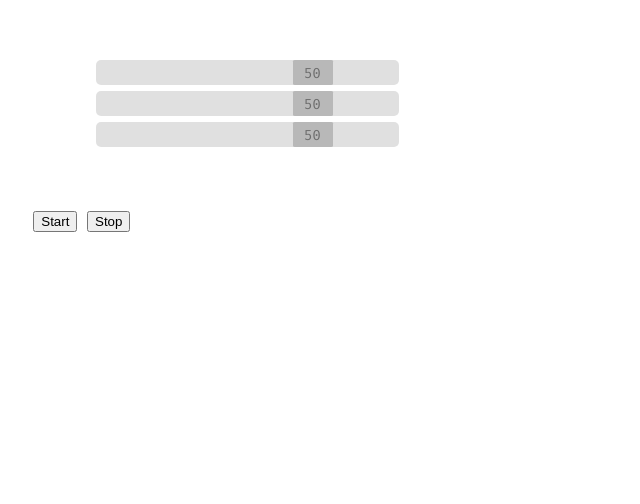
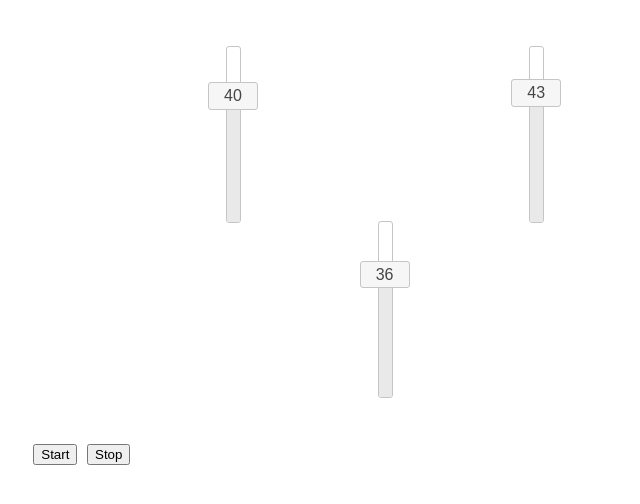
Before and after one commit to Vbtesh/vbtesh.github.io, a plain HTML site: page experiment.html in a window 1280 px wide. Both pictures are taken after a click on the button "Start". Shown: the part 204-708 px from the top of the page, without its empty margins (0-640 px from the left). Drawn offline with nearby package versions, Linux system fonts and the light colour scheme.

Commit message:
Sliders implemented with basic OU process

```diff
--- a/CSS/slider.css
+++ /dev/null
@@ -1,69 +0,0 @@
-@font-face {
-  font-family: linowrite;
-  src: url("../fonts/linowrite.ttf");
-}
-@font-face {
-  font-family: bellerose;
-  src: url("../fonts/Bellerose.ttf");
-}
-html {
-font-family: 'Fira Mono', 'Ubuntu Mono', monospace;
-}
-
-.colleft {
-  margin: 2%;
-}
-
-.slider_container {
-  width: 50%;
-  margin: 5%;
-}
-
-.range-slider {
-  margin: 5%;
-}
-
-.slider {
-  -webkit-appearance: none;
-  width: 50%;
-  border-radius: 5px;
-  background: #d3d3d3;
-  outline: none;
-  opacity: 0.7;
-  -webkit-transition: .2s;
-  transition: opacity .2s;
-}
-
-.slider::-webkit-slider-thumb {
-  -webkit-appearance: none;
-  appearance: none;
-  width: 40px;
-  height: 25px;
-  border-radius: 5%;
-  background: rgba(72, 72, 72, 0.401);
-  cursor: pointer;
-}
-
-.slider::-moz-range-thumb {
-  width: 25px;
-  height: 25px;
-  border-radius: 50%;
-  cursor: pointer;
-}
-
-/* Mouse-over effects */
-.slider:hover {
-  opacity: 0.8; /* Fully shown on mouse-over */
-}
-
-.slider_value {
-  -webkit-touch-callout: none;
-  -webkit-user-select: none;
-  -khtml-user-select: none;
-  -moz-user-select: none;
-  -ms-user-select: none;
-  user-select: none;
-  z-index: -1;
-  position: absolute;
-  font-size: 90%;
-}
--- /dev/null
+++ b/CSS/sliders.css
@@ -0,0 +1,54 @@
+@font-face {
+    font-family: linowrite;
+    src: url("../fonts/linowrite.ttf");
+  }
+  @font-face {
+    font-family: bellerose;
+    src: url("../fonts/Bellerose.ttf");
+  }
+  html {
+  font-family: 'Fira Mono', 'Ubuntu Mono', monospace;
+  }
+
+  .colleft {
+    margin: 2%;
+  }
+
+  .slider_container {
+    margin: 2%;
+    padding: 2%;
+    width: 50%;
+    height: 350px;
+    display: flex;
+    flex-wrap: wrap;
+    align-content: center;
+    justify-content: center;
+  }
+
+  .slider_box {
+    width: 50%;
+    height: 50%;
+    display: flex;
+    align-content: center;
+    justify-content: center;
+  }
+
+  #slider_container_1 {
+  }
+  #slider_container_2 {
+  }
+  #slider_container_3 {
+  }
+
+  .slider {
+      height: 100%;
+  }
+
+  #custom-handle-1, #custom-handle-2, #custom-handle-3 {
+    width: 3em;
+    height: 1.6em;
+    left: -150%;
+    margin-top: -.8em;
+    text-align: center;
+    line-height: 1.6em;
+  }
--- a/experiment.html
+++ b/experiment.html
@@ -9,11 +9,12 @@
 
 	<!--<script type="text/javascript" src=""></script> -->
 
-	<link rel="stylesheet" type="text/css" href="./CSS/slider.css">
+	<link rel="stylesheet" type='text/css' href='./node_modules/jquery.ui/jquery-ui.min.css'>
+	<link rel="stylesheet" type="text/css" href="./CSS/sliders.css">
 	<!--<link rel="stylesheet" type="text/css" href="/static/blog/css/main.css">-->
-	<script type='text/javascript' src='./js/jquery-3.4.1.min.js'></script>
-	<script type="text/javascript" src="./js/sliders.js"></script>
-
+	<script src='./js/jquery-3.4.1.min.js'></script>
+	<script src='./node_modules/jquery.ui/jquery-ui.min.js'></script>
+	<script src="./js/slider.js"></script>
 
     <title>Experiment</title>
 
@@ -38,20 +39,21 @@
 		<h1>Sliders</h1>
 
 		<div class='slider_container'>
-			<div class="range_slider">
-			  <input type="range" min="-100" max="100" value="50" class="slider" id="slider1">
-			  <span class="slider_value" id='slider1_v'>0</span>
+		<div class='slider_box' id='slider_container_1'>
+			<div class="slider" id='slider1'>
+				<div id="custom-handle-1" class="ui-slider-handle"></div>
 			</div>
-
-			<div class="range_slider">
-			  <input type="range" min="-100" max="100" value="50" class="slider" id="slider2">
-			  <span class="slider_value" id='slider2_v'>0</span>
+		</div>
+		<div class='slider_box' id='slider_container_2'>
+			<div class="slider" id='slider2'>
+				<div id="custom-handle-2" class="ui-slider-handle"></div>
 			</div>
-
-			<div class="range_slider">
-			  <input type="range" min="-100" max="100" value="50" class="slider" id="slider3">
-			  <span class="slider_value" id='slider3_v'>0</span>
+		</div>
+		<div class='slider_box' id='slider_container_3'>
+			<div class="slider" id='slider3'>
+				<div id="custom-handle-3" class="ui-slider-handle"></div>
 			</div>
+		</div>
 		</div>
 
 		<button class='process' id='start_button'>Start</button>
--- /dev/null
+++ b/js/slider.js
@@ -0,0 +1,170 @@
+// Global variables
+var clicked = false;
+var interval;
+var interval2;
+
+$('document').ready(function () {
+    // Setup initial slider positions
+    setupSliders();
+    setupButtons();
+})
+
+
+function setupButtons() {
+    $('#start_button').click(function () {
+        console.log('Game began')
+        interval = setInterval(function() {
+            var $sliders = $('.slider');
+            $sliders.each(function(index, element) {
+                var $slider = $(element);
+                console.log('Heyy');
+                var old_value = parseInt($slider.slider('value'))
+                if (clicked == true) {
+                    var new_value = old_value;
+                } else {
+                    var new_value = OuIncrement(old_value, 3, 0.2, 0.5, 50);
+                }
+                $slider.slider("value", new_value);
+            })
+          }, 200);
+    })
+
+    $('#stop_button').click(function () {
+        console.log('Game ended')
+        clearInterval(interval);
+    })
+}
+
+
+// Compute OU for a variable X
+function OuIncrement(x, sigma, dt, theta, attractor) {
+    return x + theta*(attractor-x)*dt + sigma*Math.sqrt(dt)*normalRandom();
+}
+
+
+function setupSliders() {
+    var $sliders = $('.slider');
+
+    $sliders.slider({
+        orientation: 'vertical',
+        animate: 'fast',
+        range: "min",
+        min: -100,
+        max: 100,
+    })
+
+    $('.ui-slider-handle').text(0)
+
+    $('#slider1').slider({
+        create: function() {
+          $('#custom-handle-1').text( $('#slider1').slider( "value" ) );
+        },
+        slide: function( event, ui ) {
+          $('#custom-handle-1').text( ui.value );
+        },
+        change: function(event, ui) {
+          $('#custom-handle-1').text( ui.value );
+        }
+    })
+
+    $('#slider2').slider({
+        create: function() {
+          $('#custom-handle-2').text( $('#slider2').slider( "value" ) );
+        },
+        slide: function( event, ui ) {
+          $('#custom-handle-2').text( ui.value );
+        },
+        change: function(event, ui) {
+            $('#custom-handle-2').text( ui.value );
+        }
+    })
+
+    $('#slider3').slider({
+        create: function() {
+          $('#custom-handle-3').text( $('#slider3').slider( "value" ) );
+        },
+        slide: function( event, ui ) {
+          $('#custom-handle-3').text( ui.value );
+        },
+        change: function(event, ui) {
+            $('#custom-handle-3').text( ui.value );
+        }
+    })
+
+    $('.ui-slider-handle').mousedown(function() {
+        interval2 = setInterval(function () {
+            console.log('I am clicked!!!');
+            clicked = true;
+        }, 100)
+    })
+
+    $('body').mouseup(function() {
+        console.log('I work');
+        clearInterval(interval2);
+        clicked = false;
+    })
+}
+
+// Normal distribution functions
+// https://gist.github.com/bluesmoon/7925696
+
+var spareRandom = null;
+
+function normalRandom()
+{
+	var val, u, v, s, mul;
+
+	if(spareRandom !== null)
+	{
+		val = spareRandom;
+		spareRandom = null;
+	}
+	else
+	{
+		do
+		{
+			u = Math.random()*2-1;
+			v = Math.random()*2-1;
+
+			s = u*u+v*v;
+		} while(s === 0 || s >= 1);
+
+		mul = Math.sqrt(-2 * Math.log(s) / s);
+
+		val = u * mul;
+		spareRandom = v * mul;
+	}
+
+	return val;
+}
+
+function normalRandomInRange(min, max)
+{
+	var val;
+	do
+	{
+		val = normalRandom();
+	} while(val < min || val > max);
+
+	return val;
+}
+
+function normalRandomScaled(mean, stddev)
+{
+	var r = normalRandom();
+
+	r = r * stddev + mean;
+
+    //return Math.round(r);
+    // returns non rounded float
+    return r;
+}
+
+function lnRandomScaled(gmean, gstddev)
+{
+	var r = normalRandom();
+
+	r = r * Math.log(gstddev) + Math.log(gmean);
+
+	return Math.round(Math.exp(r));
+}
--- a/js/sliders.js
+++ /dev/null
@@ -1,108 +0,0 @@
-$('document').ready(function () {
-    // Setup initial slider positions
-    setupSliders();
-    setupButtons();
-})
-
-var interval;
-function setupButtons() {
-    $('#start_button').click(function () {
-        interval = setInterval(function() {
-            console.log('Game began')
-            var $sliders = $('.slider');
-
-            $sliders.each(function(index, element) {
-                var $slider = $(element);
-                var new_value = parseInt($slider.val()) + 4;
-                console.log(new_value);
-                $slider.val(new_value);
-                $slider.trigger('change');
-            })
-          }, 3000);
-    })
-
-    $('#stop_button').click(function () {
-        console.log('Game ended')
-        clearInterval(interval);
-    })
-}
-
-// Initially set up the sliders
-function setupSliders() {
-    var $sliders = $('.slider');
-
-    $sliders.each(function(index, element) {
-        var $slider = $(element);
-        // Place value at correct positions
-        valPos('#' + $slider.attr('id'));
-
-        // Add event listener
-        $slider.change(function() {
-            valPos('#' + $slider.attr('id'));
-        })
-        //Rotate the slider appropriately
-        var sliderRect = $slider[0].getBoundingClientRect();
-        //$slider.css({
-        //    transform: 'rotate(270deg)',
-        //})
-    })
-}
-
-
-// Function that finds the new coordinate of the slider value field
-function findThumb(sliderId) {
-    var slider = $(sliderId)[0];
-    //var sliderRange = parseInt(Math.abs(slider.min)) + parseInt(slider.max);
-    var sliderRange = Math.abs(slider.min) + parseFloat(slider.max);
-
-    if (slider.value > 0) {
-        var sliderValue = parseFloat(slider.max) + parseFloat(slider.value);
-    } else {
-        var sliderValue = 100 - Math.abs(slider.value);
-    }
-
-    //console.log(sliderRange);
-    //console.log(sliderValue);
-
-    var sliderPos = sliderValue / sliderRange;
-    var sliderRect = slider.getBoundingClientRect();
-
-    // Calculate new position values
-    var widthPos = sliderRect.x + (slider.clientWidth * sliderPos);
-    var heightPos = sliderRect.y + sliderRect.height / 5;
-
-    // Adjust for UI
-    if (slider.value < 0) {
-        widthPos = widthPos + (1 - 0.15 * sliderValue);
-    } else if (slider.value == 100) {
-        widthPos = widthPos + (1 - 0.17 * sliderValue);
-    } else {
-        widthPos = widthPos + (3 - 0.15 * sliderValue);
-    }
-
-    //console.log(sliderRect);
-    //console.log(widthPos);
-
-    return [widthPos, heightPos];
-}
-
-
-// Adjust Slider value position
-function valPos(sliderId) {
-    var $sliderV = $(sliderId + '_v');
-    var pos = findThumb(sliderId);
-    var widthPos = pos[0];
-    var heightPos = pos[1];
-
-    $sliderV.html($(sliderId).val());
-    $sliderV.css({
-        'left': widthPos + 'px',
-        'top': heightPos + 'px'
-    })
-}
-
-
-// Compute OU for a variable X
-function OuProcess(x) {
-    return x;
-}
```
Also changed, not shown: 1 other file.
